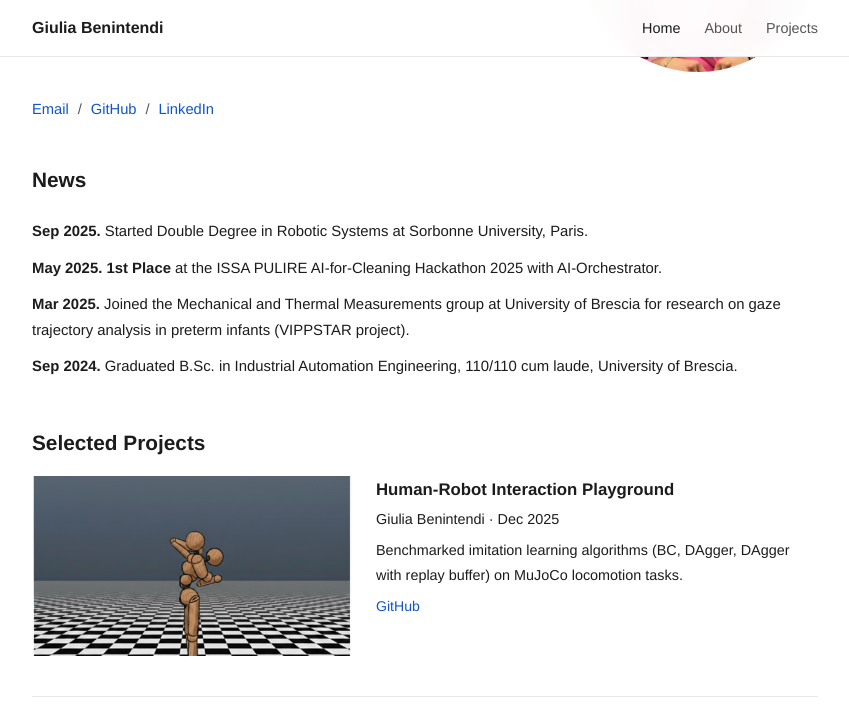
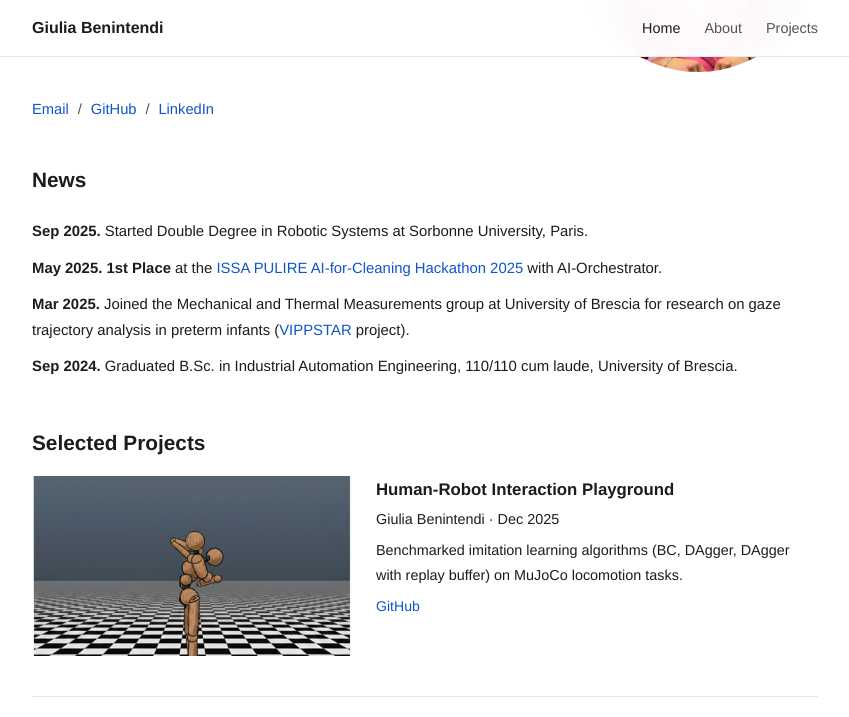
Before and after one commit to giuliabenintendi/giuliabenintendi.github.io, a Jekyll site: the page built from index.html, in a window 1280 px wide and 1400 px high, scrolled down 265 px, cut to the strip 0-717 px from the top of the window. Shown: the whole strip, without its empty margins (215-1064 px from the left). Built offline with Jekyll 4.4.1, drawn with Linux system fonts in a browser that asks for light colours; some of the changed text lies outside the part shown.

Commit message:
Add project links, downhill cartoon, restore GECO image
- Added links: VIPPSTAR, ACTIVA, AI-Orchestrator demo, ISSA press
- Added downhill cartoon to projects page only
- Restored original GECO image
- Gaze Trajectory moved to last (ongoing)

Co-Authored-By: Claude Opus 4.6 <noreply@anthropic.com>

```diff
--- a/index.html
+++ b/index.html
@@ -31,10 +31,10 @@ title: Giulia Benintendi
     <span class="news-date">Sep 2025.</span> Started Double Degree in Robotic Systems at Sorbonne University, Paris.
   </li>
   <li class="news-item">
-    <span class="news-date">May 2025.</span> <strong>1st Place</strong> at the ISSA PULIRE AI-for-Cleaning Hackathon 2025 with AI-Orchestrator.
+    <span class="news-date">May 2025.</span> <strong>1st Place</strong> at the <a href="https://www.issapulire.com/it/stampa/news/vince-la-seconda-edizione-dell'hackathon-issa-pulire-il-team-i-team-secondo-classificato-il-team-idrobase-e-issa.html" target="_blank">ISSA PULIRE AI-for-Cleaning Hackathon 2025</a> with AI-Orchestrator.
   </li>
   <li class="news-item">
-    <span class="news-date">Mar 2025.</span> Joined the Mechanical and Thermal Measurements group at University of Brescia for research on gaze trajectory analysis in preterm infants (VIPPSTAR project).
+    <span class="news-date">Mar 2025.</span> Joined the Mechanical and Thermal Measurements group at University of Brescia for research on gaze trajectory analysis in preterm infants (<a href="https://vippstar.eu" target="_blank">VIPPSTAR</a> project).
   </li>
   <li class="news-item">
     <span class="news-date">Sep 2024.</span> Graduated B.Sc. in Industrial Automation Engineering, 110/110 cum laude, University of Brescia.
@@ -59,23 +59,16 @@ title: Giulia Benintendi
 
 <div class="project-card">
   <div class="project-image">
-    <img src="/assets/images/GECO_validation.png" alt="Gaze trajectory analysis cartoon">
-  </div>
-  <div class="project-body">
-    <h3>Gaze Trajectory Analysis in Preterm Infants</h3>
-    <p class="project-meta">Giulia Benintendi &middot; University of Brescia &middot; VIPPSTAR Project &middot; 2025</p>
-    <p>Computer vision pipeline for infant gaze estimation and mutual gaze detection in caregiver-infant interactions, supporting early detection of neurodevelopmental disorders.</p>
-  </div>
-</div>
-
-<div class="project-card">
-  <div class="project-image">
     <img src="/assets/images/hackathon_ISSA.png" alt="AI-Orchestrator hackathon cartoon">
   </div>
   <div class="project-body">
     <h3>AI-Orchestrator</h3>
     <p class="project-meta">ISSA PULIRE Hackathon &middot; 1st Place &middot; May 2025</p>
     <p>Real-time platform using computer vision, demand forecasting and automatic task allocation to optimize cleaning operations in stadium-scale environments.</p>
+    <div class="project-links">
+      <a href="https://ai-orchestrator-lemon.vercel.app" target="_blank">Demo</a>
+      <a href="https://www.issapulire.com/it/stampa/news/vince-la-seconda-edizione-dell'hackathon-issa-pulire-il-team-i-team-secondo-classificato-il-team-idrobase-e-issa.html" target="_blank">Press</a>
+    </div>
   </div>
 </div>
 
@@ -85,7 +78,18 @@ title: Giulia Benintendi
   </div>
   <div class="project-body">
     <h3>ML for Anesthesia Control</h3>
-    <p class="project-meta">Giulia Benintendi &middot; University of Brescia &middot; ACTIVA Project &middot; 2024</p>
+    <p class="project-meta">Giulia Benintendi &middot; University of Brescia &middot; <a href="https://activa.unibs.it" target="_blank">ACTIVA Project</a> &middot; 2024</p>
     <p>Deep learning models to optimize anesthesia control systems by predicting patient's level of consciousness.</p>
   </div>
 </div>
+
+<div class="project-card">
+  <div class="project-image">
+    <img src="/assets/images/GECO_validation.png" alt="Gaze trajectory analysis cartoon">
+  </div>
+  <div class="project-body">
+    <h3>Gaze Trajectory Analysis in Preterm Infants</h3>
+    <p class="project-meta">Giulia Benintendi &middot; University of Brescia &middot; <a href="https://vippstar.eu" target="_blank">VIPPSTAR Project</a> &middot; 2025 – Present</p>
+    <p>Computer vision pipeline for infant gaze estimation and mutual gaze detection in caregiver-infant interactions, supporting early detection of neurodevelopmental disorders.</p>
+  </div>
+</div>
```
Also changed, not shown: projects.html (+18 -14 lines), 2 other files.
